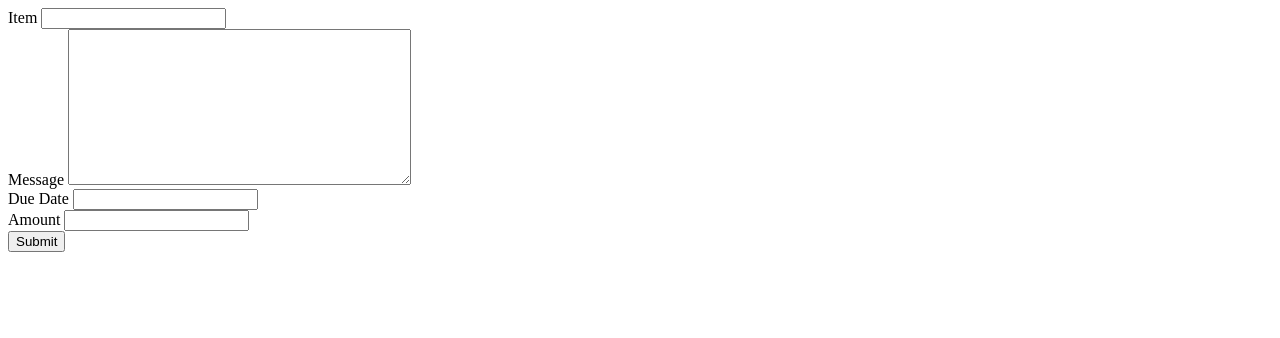
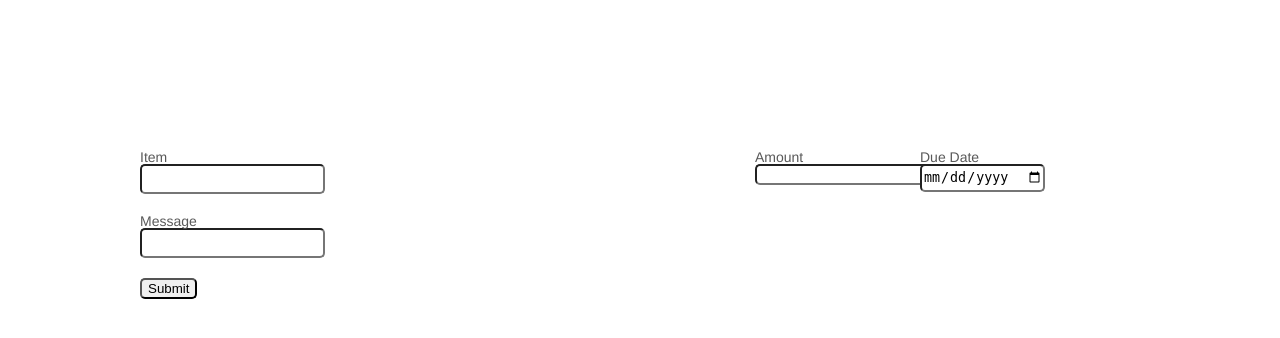
Before and after one commit to justiniso/billmanager, a Django app: page /create/ in a window 1280 px wide. Shown: the top 338 px of the page. Run offline with Django 3.2, Linux system fonts and the light colour scheme; the visitor is signed in with stand-in values (Sample User, id 1).

Commit message:
applied base styling, form styling, and table styles

```diff
--- /dev/null
+++ b/bills/static/css/create.css
@@ -0,0 +1,31 @@
+
+
+/* #FORM */
+
+.main-form {
+	min-width: 400px;
+	max-width: 1000px;
+	width: 80%;
+
+	margin: auto;
+	margin-top: 150px;
+}
+
+/* div.field-wrap */.item {
+	min-width: 150px;
+	width: 60%;
+}
+
+/* div.field-wrap */.amount {
+	min-width: 100px;
+	width: 15%;
+}
+
+/* div.field-wrap */.due-date {
+	min-width: 100px;
+	width: 15%;
+}
+
+/* div.field-wrap */.message{
+	width: 90%;
+}
--- /dev/null
+++ b/bills/static/css/dashboard.css
@@ -0,0 +1,4 @@
+td > p {
+	font-size: 11px;
+	color: #959595;
+}
--- /dev/null
+++ b/bills/static/css/main.css
@@ -0,0 +1,106 @@
+html, body, div, span, applet, object, iframe,
+h1, h2, h3, h4, h5, h6, p, blockquote, pre,
+a, abbr, acronym, address, big, cite, code,
+del, dfn, em, font, img, ins, kbd, q, s, samp,
+small, strike, strong, sub, sup, tt, var,
+dl, dt, dd, ol, ul, li,
+fieldset, form, label, legend,
+table, caption, tbody, tfoot, thead, tr, th, td {
+	margin: 0;
+	padding: 0;
+	border: 0;
+	outline: 0;
+	font-weight: inherit;
+	font-style: inherit;
+	font-size: 100%;
+	font-family: inherit;
+	vertical-align: baseline;
+}
+/* remember to define focus styles! */
+:focus {
+	outline: 0;
+}
+body {
+	line-height: 1;
+	color: black;
+	background: white;
+}
+ol, ul {
+	list-style: none;
+}
+/* tables still need 'cellspacing="0"' in the markup */
+table {
+	border-collapse: separate;
+	border-spacing: 0;
+}
+caption, th, td {
+	text-align: left;
+	font-weight: normal;
+}
+blockquote:before, blockquote:after,
+q:before, q:after {
+	content: "";
+}
+blockquote, q {
+	quotes: "" "";
+}
+
+/* #FONT STACK */
+body {
+	font-family: 'Helvetica Neue', Helvetica, Arial, sans-serif;
+	font-size: 14px;
+	color: #595959;
+}
+
+
+
+/* #CLEARFIX */
+.clear{
+	overflow: auto;
+	width: 100%;
+}
+
+
+/* #TABLES */
+
+table {
+	border-collapse: collapse;
+}
+
+td {
+	padding: 10px;
+	border: 1px solid #d5d5d5;
+	max-width: 400px;
+}
+
+tr:nth-child(2n){
+	background-color: #f9f9f9;
+}
+
+
+/* #FORMS */
+
+input, textarea {
+	border-radius: 5px;
+	-moz-border-radius: 5px;
+	-webkit-border-radius: 5px;
+}
+
+input[type="text"], input[type="date"] {
+	width: 100%%;
+	height: 24px;
+}
+
+.form-row {
+	display: block;
+	margin-bottom: 20px;
+}
+
+.form-row > .field-wrap {
+	float: left;
+	padding-right: 15px;
+}
+
+.form-row > .field-wrap > * {
+	display: block;
+}
--- a/bills/templates/base.html
+++ b/bills/templates/base.html
@@ -6,7 +6,8 @@
 
 	<title>{% block title %}{% endblock %}</title>
 
-	<!-- <link href="/static/css/global.css" rel="stylesheet" media="screen" /> -->
+	<link href="/static/css/main.css" rel="stylesheet" media="screen" />
+	{% block css %}{% endblock %}
 
 	{% block js %}{% endblock %}
 
@@ -18,7 +19,7 @@
 
 	<div id="header">{% block header %}{% endblock %}</div>
 
-	{% block content %}{% endblock %}
+	<div id="content">{% block content %}{% endblock %}</div>
 
 </div>
 
--- a/bills/templates/create.html
+++ b/bills/templates/create.html
@@ -2,35 +2,44 @@
 
 {% block title %}New Bill{% endblock %}
 
+{% block css %}
+	<link href="/static/css/create.css" rel="stylesheet" media="screen" />
+{% endblock %}
+
 {% block content %}
-<form action="/create" method="post"> {% csrf_token %}
+<div class="main-form">
+	<form action="/create/" method="post"> {% csrf_token %}
 		{{ form.non_field_errors }}
 
-	<div>
+		<div class="top form-row clear">
+			<div class="field-wrap item">
 				{{ form.item.errors }}
 				<label for="id_item">Item</label>
 				{{ form.item }}
 			</div>
-	<div>
-		{{ form.message.errors }}
-		<label for="id_message">Message</label>
-		{{ form.message }}
-	</div>
-	<div>
-		{{ form.due_date.errors }}
-		<label for="id_due_date">Due Date</label>
-		{{ form.due_date }}
-	</div>
-	<div>
+
+			<div class="field-wrap amount">
 				{{ form.amount.errors }}
 				<label for="id_amount">Amount</label>
 				{{ form.amount }}
 			</div>
 
+			<div class="field-wrap due-date">
+				{{ form.due_date.errors }}
+				<label for="id_due_date">Due Date</label>
+				<input id="id_due_date" type="date" name="due_date">
+			</div>
+		</div>
 
-
-
+		<div class="bottom form-row clear">
+			<div class="field-wrap message">
+				{{ form.message.errors }}
+				<label for="id_message">Message</label>
+				<input id="id_message" type="text" name="message" maxlength="1000">
+			</div>
+		</div>
 
 		<input type="submit" value="Submit" />
 	</form>
+</div>
 {% endblock %}
--- a/bills/templates/login.html
+++ b/bills/templates/login.html
@@ -3,7 +3,7 @@
 {% block content %}
 
 {% if form.errors %}
-<p>Your username and password didn't match. Please try again.</p>
+	<p>Your username and password didn't match. Please try again.</p>
 {% endif %}
 
 <form method="post" action="/login/">
```
Also changed, not shown: bills/templates/list.html (+22 -10 lines). Lines whose indentation alone changed are shown as unchanged.
